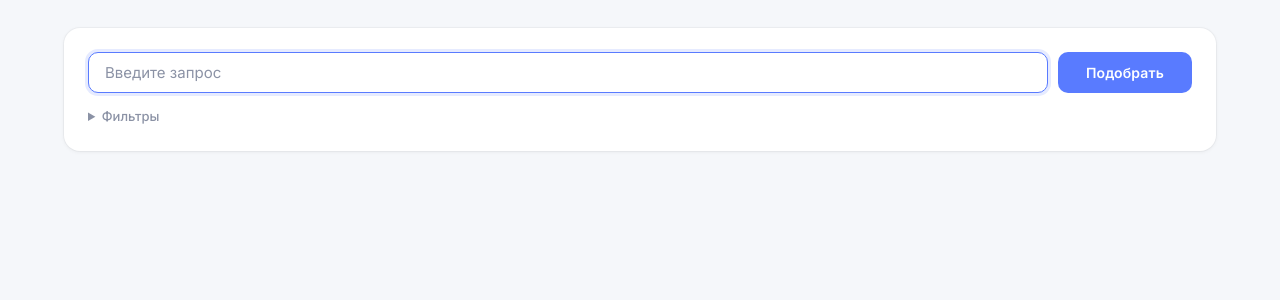
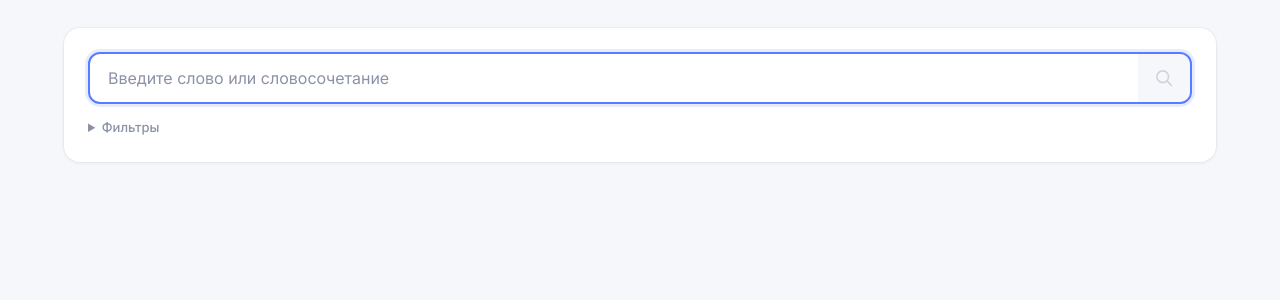
Before and after one commit to kirillmasanov/search_api_wordstat, a FastAPI app: page /top in a window 1280 px wide. Shown: the part 57-357 px from the top of the page. Run offline with FastAPI, Linux system fonts and the light colour scheme; parts of the project's set-up code (start-up, migrations or seed data) failed here and were passed over.

Commit message:
Redesign search input: icon button, clear button, disable when empty
- Replace text buttons with search icon (magnifier) inside input box
- Add clear (x) button that appears when text is entered
- Disable search button when input is empty
- Update placeholder to match Wordstat style
- Use primary blue focus outline instead of yellow

```diff
--- a/app/static/app.js
+++ b/app/static/app.js
@@ -38,6 +38,30 @@ $$(".custom-select").forEach(select => {
             hidden.dispatchEvent(new Event("change", { bubbles: true }));
         });
     });
+});
+
+// ===== SEARCH BOX: BUTTON STATE + CLEAR =====
+$$(".search-box").forEach(box => {
+    const input = box.querySelector("input[type=text]");
+    const btn = box.querySelector("button");
+    const clear = box.querySelector(".search-clear");
+
+    function update() {
+        const hasValue = !!input.value.trim();
+        btn.disabled = !hasValue;
+        if (clear) { hasValue ? show(clear) : hide(clear); }
+    }
+
+    update();
+    input.addEventListener("input", update);
+
+    if (clear) {
+        clear.addEventListener("click", () => {
+            input.value = "";
+            update();
+            input.focus();
+        });
+    }
 });
 
 function formatNumber(n) {
--- a/app/static/style.css
+++ b/app/static/style.css
@@ -112,32 +112,77 @@ main {
     box-shadow: var(--shadow-card);
 }
 
-.search-row {
+.search-box {
     display: flex;
-    gap: 10px;
+    align-items: center;
+    border: 2px solid var(--color-border);
+    border-radius: 12px;
+    background: var(--color-bg-card);
+    transition: border-color 0.2s, box-shadow 0.2s;
+    overflow: hidden;
 }
 
-.search-row input[type="text"] {
+.search-box:focus-within {
+    border-color: var(--color-border-focus);
+    box-shadow: 0 0 0 3px rgba(89, 123, 255, 0.15);
+}
+
+.search-box input[type="text"] {
     flex: 1;
-    padding: 10px 16px;
-    border: 1.5px solid var(--color-border);
-    border-radius: var(--radius-md);
+    padding: 14px 18px;
+    border: none;
     font-family: var(--font);
-    font-size: 15px;
+    font-size: 16px;
     color: var(--color-text);
     outline: none;
-    transition: border-color 0.2s, box-shadow 0.2s;
-    background: var(--color-bg);
+    background: transparent;
 }
 
-.search-row input[type="text"]:focus {
-    border-color: var(--color-border-focus);
-    box-shadow: 0 0 0 3px rgba(89, 123, 255, 0.15);
-    background: var(--color-bg-card);
+.search-box input[type="text"]::placeholder {
+    color: var(--color-text-muted);
 }
 
-.search-row input[type="text"]::placeholder {
+.search-box button {
+    display: flex;
+    align-items: center;
+    justify-content: center;
+    width: 52px;
+    height: 48px;
+    padding: 0;
+    background: transparent;
+    border: none;
+    border-radius: 0;
     color: var(--color-text-muted);
+    cursor: pointer;
+    transition: color 0.15s;
+    flex-shrink: 0;
+}
+
+.search-box button:hover:not(:disabled) {
+    color: var(--color-text);
+}
+
+.search-box button:disabled {
+    cursor: default;
+    opacity: 0.4;
+}
+
+.search-clear {
+    display: flex;
+    align-items: center;
+    justify-content: center;
+    width: 36px;
+    height: 36px;
+    flex-shrink: 0;
+    cursor: pointer;
+    color: var(--color-text-muted);
+    border-radius: 50%;
+    transition: color 0.15s, background 0.15s;
+}
+
+.search-clear:hover {
+    color: var(--color-text);
+    background: var(--color-bg);
 }
 
 button {
--- a/app/templates/top.html
+++ b/app/templates/top.html
@@ -5,9 +5,10 @@
 {% block content %}
 <section class="search-section">
     <form id="top-form" class="search-form">
-        <div class="search-row">
-            <input type="text" name="phrase" placeholder="Введите запрос" required autofocus>
-            <button type="submit">Подобрать</button>
+        <div class="search-box">
+            <input type="text" name="phrase" placeholder="Введите слово или словосочетание" required autofocus autocomplete="off">
+            <span class="search-clear hidden" aria-label="Очистить"><svg width="16" height="16" viewBox="0 0 24 24" fill="none"><path d="M18 6L6 18M6 6l12 12" stroke="currentColor" stroke-width="2" stroke-linecap="round"/></svg></span>
+            <button type="submit" aria-label="Найти"><svg width="20" height="20" viewBox="0 0 24 24" fill="none"><circle cx="10.5" cy="10.5" r="7" stroke="currentColor" stroke-width="2"/><path d="M15.5 15.5L21 21" stroke="currentColor" stroke-width="2" stroke-linecap="round"/></svg></button>
         </div>
         <details class="filters">
             <summary>Фильтры</summary>
```
Also changed, not shown: app/templates/dynamics.html (+4 -3 lines), app/templates/regions.html (+4 -3 lines).
